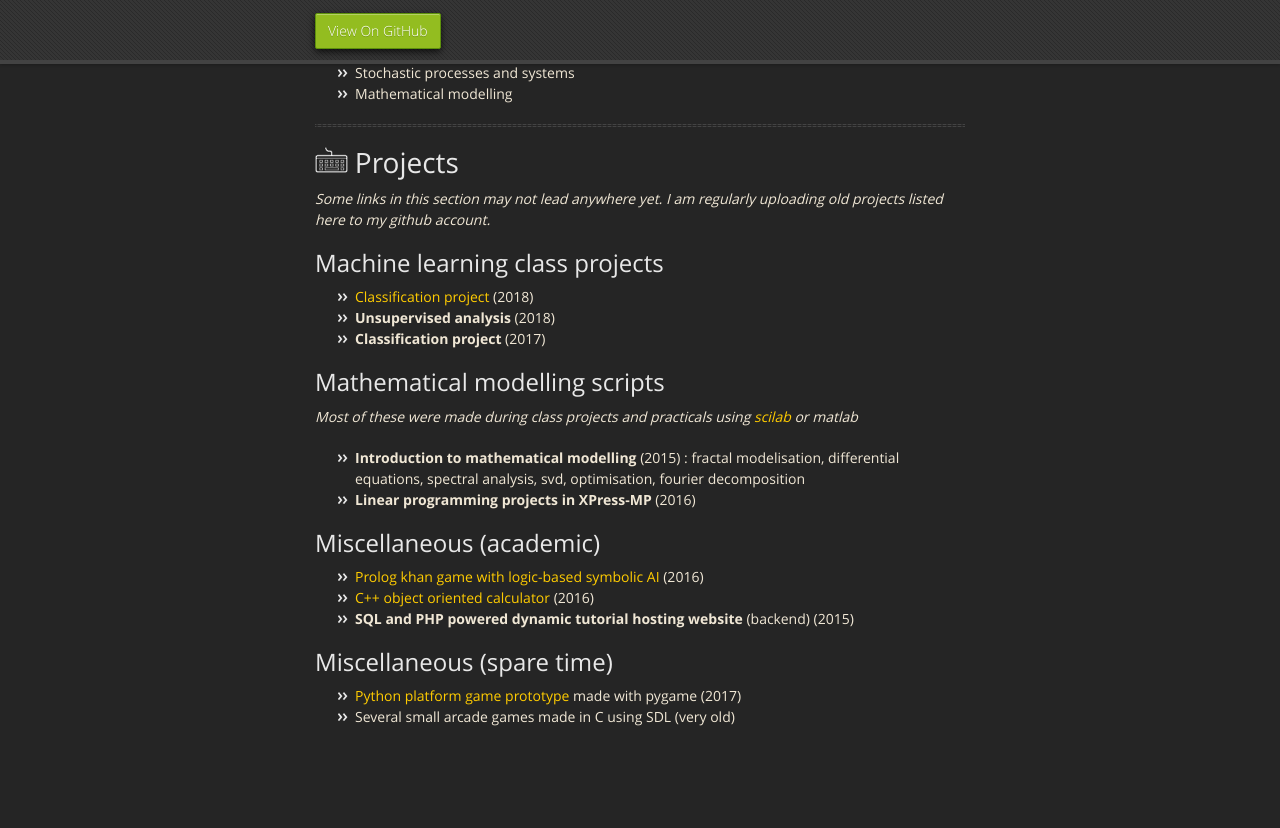
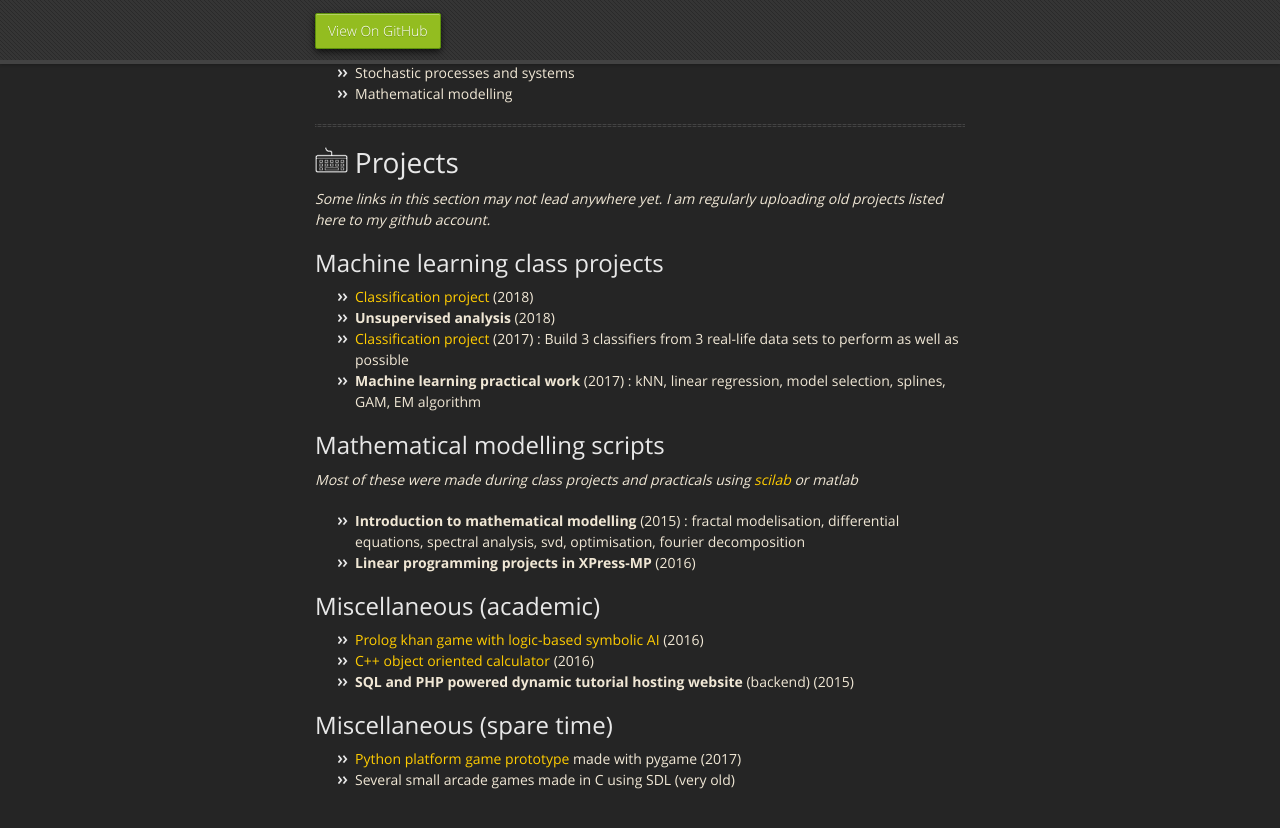
Before and after one commit to plougue/plougue.github.io, a Jekyll site: the page built from index.md, in a window 1280 px wide and 900 px high, scrolled down 1721 px. Shown: the top 828 px of the window. Built offline with Jekyll 4.4.1, drawn with Linux system fonts in a browser that asks for light colours; our own code applies the rules of GitHub Pages for plain Markdown files.

Commit message:
Added machine learning projects

```diff
--- a/index.md
+++ b/index.md
@@ -84,7 +84,8 @@ C++ development with strong optimisation constraints on core mechanism of the so
 
 * [Classification project](https://github.com/plougue/Classification-project-2018) (2018)
 * **Unsupervised analysis** (2018)
-* **Classification project** (2017)
+* [Classification project](https://github.com/plougue/Classification-project-2017) (2017) : Build 3 classifiers from 3 real-life data sets to perform as well as possible
+* **Machine learning practical work** (2017) : kNN, linear regression, model selection, splines, GAM, EM algorithm
 
 ## Mathematical modelling scripts
 *Most of these were made during class projects and practicals using [scilab](https://www.scilab.org/) or matlab*
```
